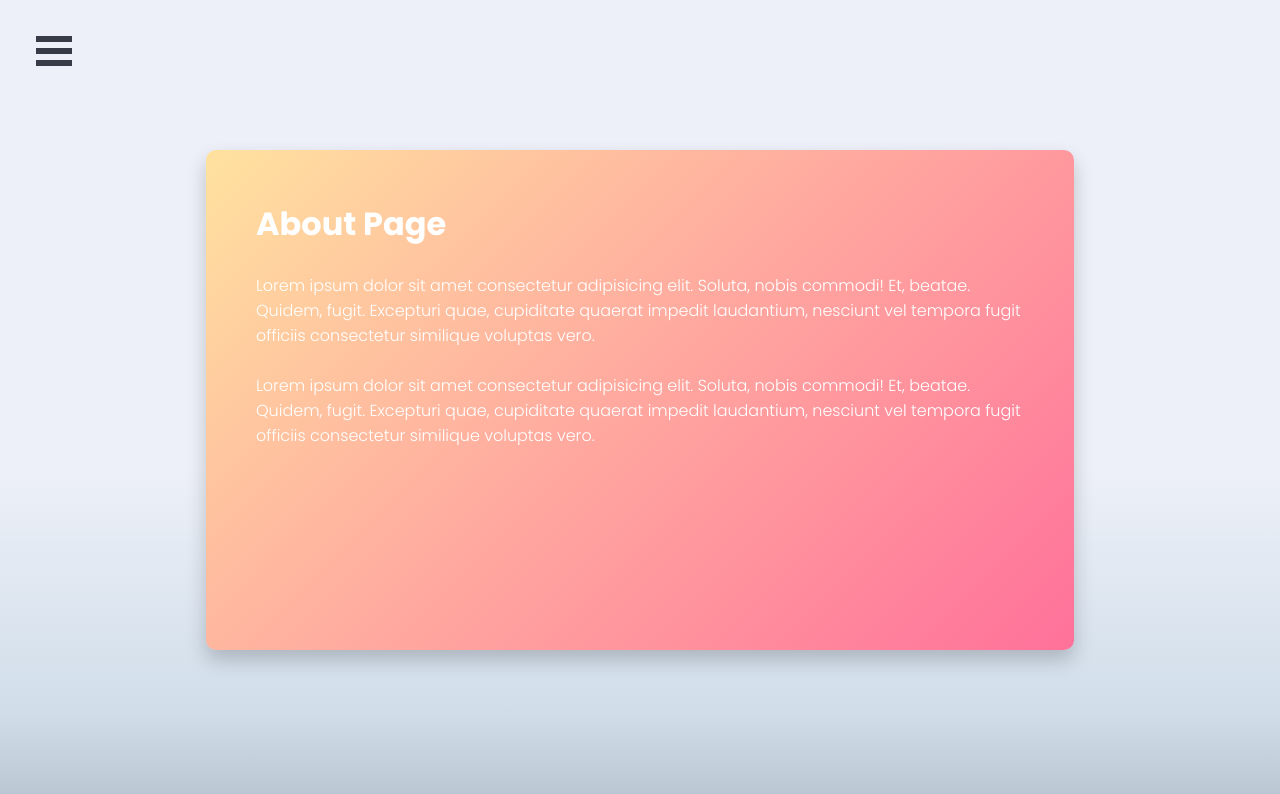
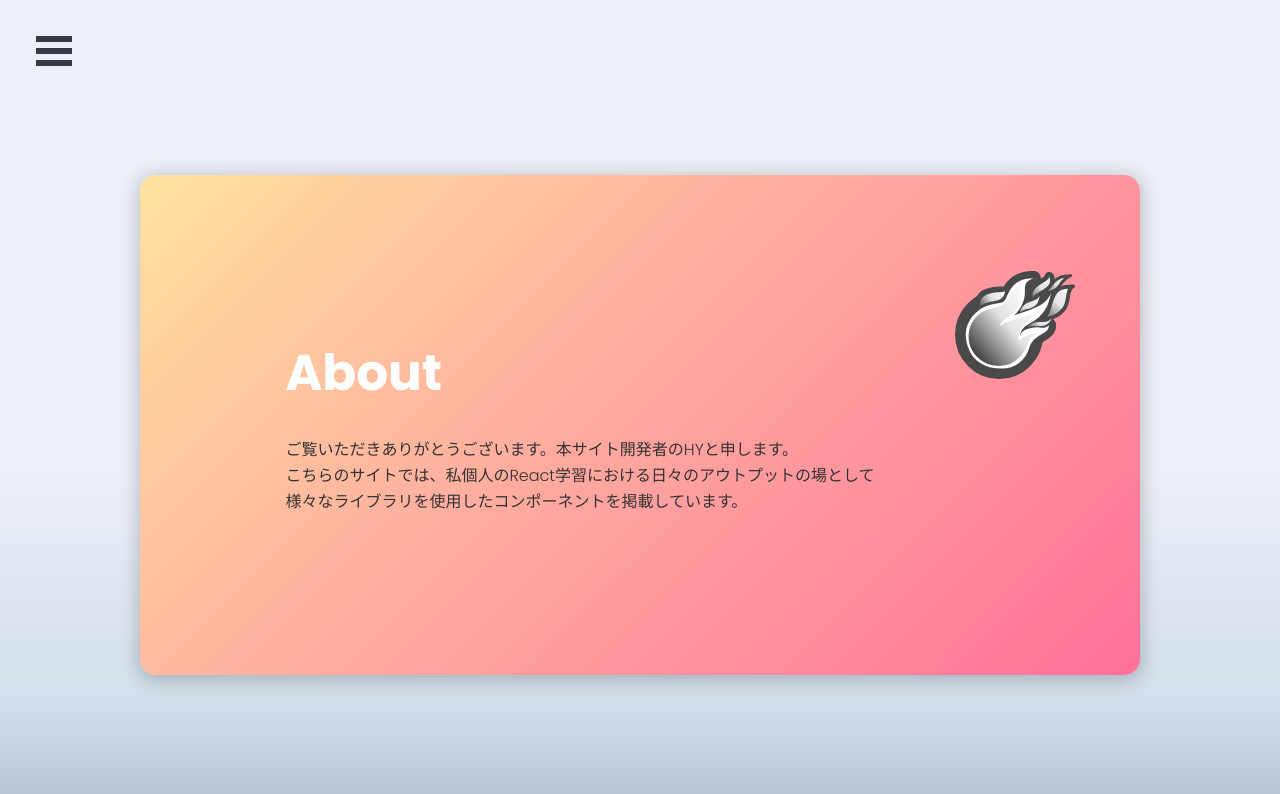
Before and after one commit to YutaHoshino414/gallary-project02, a Next.js app: page /about in a window 1280 px wide. Shown: the top 794 px of the page. Built offline with nearby package versions, Linux system fonts and the light colour scheme.

Commit message:
Add About page component with flipped-card

```diff
--- /dev/null
+++ b/components/AboutCard.js
@@ -0,0 +1,83 @@
+/** @jsxImportSource @emotion/react */
+import { css } from '@emotion/react';
+import styles from '../styles/About.module.css'
+import user from '../public/user.jpg';
+import { useState } from 'react';
+import fire from '../public/fire_ball_icon.svg'
+
+
+const card = css`
+    margin: 50px auto 0;
+	width: 1000px;
+	height: 500px;
+`
+const card__inner = css`
+	width: 100%;
+	height: 100%;
+	transition: transform 1s;
+	transform-style: preserve-3d;
+	cursor: pointer;
+	position: relative;
+`
+
+const cardFace__front = css`
+    background-image: linear-gradient(-225deg, #FFE29F 0%, #FFA99F 48%, #FF719A 100%);
+	display: flex;
+	align-items: center;
+	justify-content: center;
+	transform: rotateX(180deg);
+    h2{
+        color: #fff;
+        font-size: 50px;
+    }
+`
+const front_content = css`
+    padding: 30px;
+`
+const cardFace__back = css`
+	background-color: #f3f3f3;
+`
+
+const AboutCard = () => {
+    const [flipped, setFlipped] = useState(true);
+
+    function handleFlip(){
+        setFlipped(!flipped)
+        console.log(flipped)
+    }
+    return (
+        <div css={card}>
+		<div  css={card__inner} onClick={handleFlip} className={flipped ? "is_flipped":""}>
+			<div css={cardFace__front}  className={styles.card__face}>
+				<div css={front_content}>
+                    <h2>About</h2><br/>
+                    <p>
+                    ご覧いただきありがとうございます。本サイト開発者のHYと申します。<br/>
+                    こちらのサイトでは、私個人のReact学習における日々のアウトプットの場として<br/>
+                    様々なライブラリを使用したコンポーネントを掲載しています。
+                    </p>
+                </div>
+                <img src={fire.src} width={120} className={styles.fire} />
+			</div>
+			<div css={cardFace__back} className={styles.card__face}>
+				<div className="card__content">
+					<div className="card__header">
+						<h2>hello</h2><img src={user.src}  className={styles.user_img} />
+					</div>
+					<div className="card__body">
+						<h3>UNDER DEVELOPMENT ..</h3>
+						<h3>Update Here soon ..</h3>
+						<p>Lorem ipsum, dolor sit amet consectetur adipisicing elit.
+							Nisi nihil eos ducimus cumque assumenda eligendi placeat,
+							totam dolore similique distinctio nostrum. Fugit hic, corporis repudiandae id saepe non ea.
+							Sapiente.Excepturi autem nihil omnis provident dolor possimus saepe itaque quasi eos aliquam?
+						</p>
+					</div>
+				</div>
+			</div>
+		</div>
+	</div>
+    );
+}
+
+export default AboutCard;
--- a/pages/about.js
+++ b/pages/about.js
@@ -1,22 +1,13 @@
 import styles from '../styles/About.module.css'
-import user from '../public/user.jpg';
+import AboutCard from '../components/AboutCard';
+
 
 const About = () => {
   return (
     <div className={styles.about}>
-      <div className={styles.main}>
-        <h1>About Page</h1><br/> {/* <img src={user.src}  className={styles.user_img} /> */}
-        <p>Lorem ipsum dolor sit amet consectetur adipisicing elit. Soluta,
-          nobis commodi! Et, beatae. Quidem, fugit. Excepturi quae, cupiditate
-          quaerat impedit laudantium, nesciunt vel tempora fugit officiis consectetur
-          similique voluptas vero.</p><br/>
-          <p>Lorem ipsum dolor sit amet consectetur adipisicing elit. Soluta,
-          nobis commodi! Et, beatae. Quidem, fugit. Excepturi quae, cupiditate
-          quaerat impedit laudantium, nesciunt vel tempora fugit officiis consectetur
-          similique voluptas vero.</p>
-        </div>
-  </div>
-   );
+      <AboutCard />
+    </div>
+  );
 }
 
 export default About;
--- a/styles/About.module.css
+++ b/styles/About.module.css
@@ -5,16 +5,11 @@
     justify-content: center;
 }
 
-.main{
-    background-image: linear-gradient(-225deg, #FFE29F 0%, #FFA99F 48%, #FF719A 100%);
-    /* background: rgba(255, 255, 255, 0.3); */
-    padding: 50px;
-    width: 60%;
-    height: 50%;
-    color:rgb(255, 255, 255);
+.content{
+    padding: 20px;
+    width: 70%;
+    border: 1px solid #fff;
     border-radius: 10px;
-
-    box-Shadow: 0px 10px 20px rgba(0,0,0, 0.2);
 }
 
 .user_img{
@@ -22,8 +17,28 @@
     height: 110px;
     border-radius: 50%;
     object-fit: cover;
+
+    border: 3px solid rgba(255, 255, 255, 0.5);
+    z-index: 1;
+}
+
+.fire{
     position: relative;
-    left: 700px;
-    top: -50px;
-    border: 3px solid #fff;
+    left: 50px;
+    top: -100px;
+    filter: grayscale(100%);
 }
+/* .fire:hover{filter: grayscale(0%);} */
+
+
+/* flip card */
+.card__face {
+	position: absolute;
+	width: 100%;
+	height: 100%;
+	-webkit-backface-visibility: hidden;
+	backface-visibility: hidden;
+	overflow: hidden;
+	border-radius: 16px;
+	box-shadow: 0px 3px 18px 3px rgba(0, 0, 0, 0.2);
+}
--- a/styles/Home.module.css
+++ b/styles/Home.module.css
@@ -21,7 +21,7 @@
 }
 .intro2_title{
     position: relative;
-    left: 150px;
+    left: 100px;
     background-color: rgba(240, 248, 255, 0.2);
     padding: 50px;
 }
--- a/styles/globals.css
+++ b/styles/globals.css
@@ -47,6 +47,10 @@ code{
   padding: 20px;
   border-radius: 10px;
   width: 700px;
+}
+/* about card */
+.is_flipped {
+	transform: rotateX(180deg);
 }
 
 /* burger-menu */
```
Also changed, not shown: public/fire_ball_icon.svg (added).
